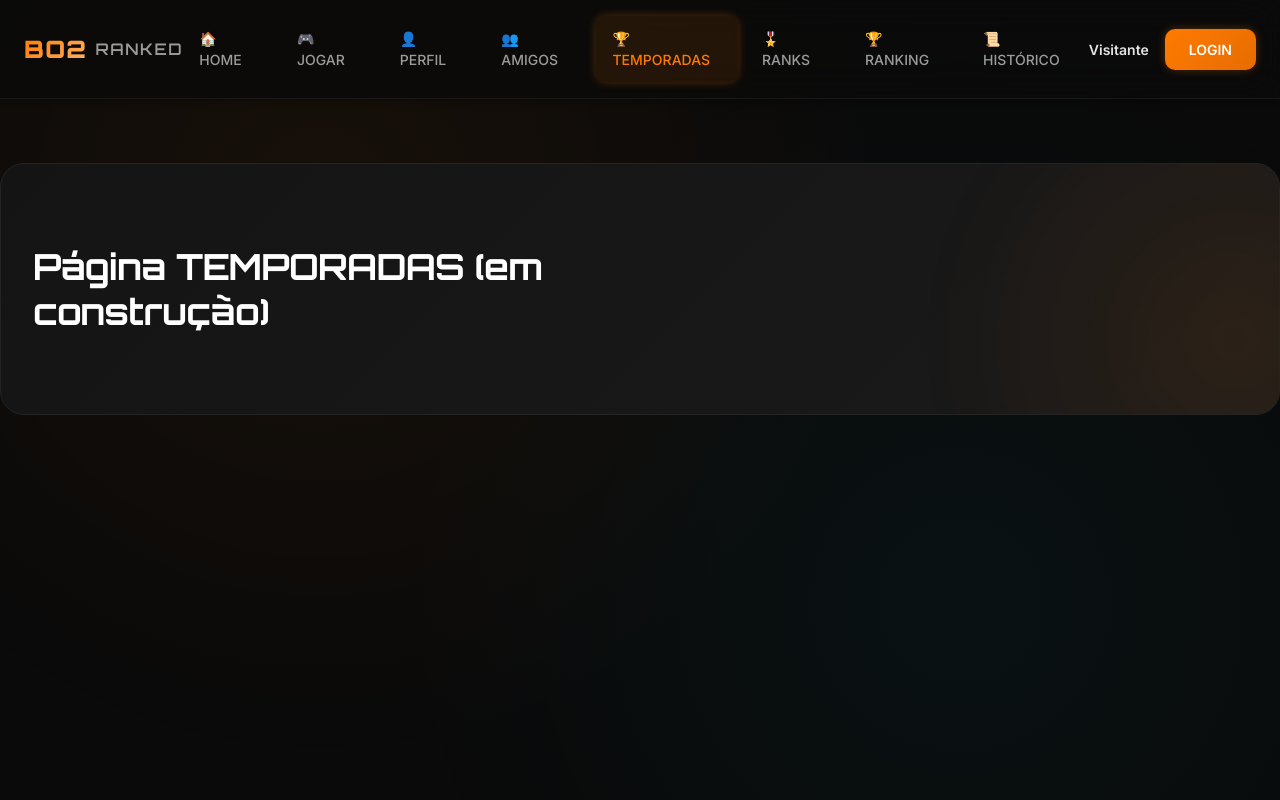
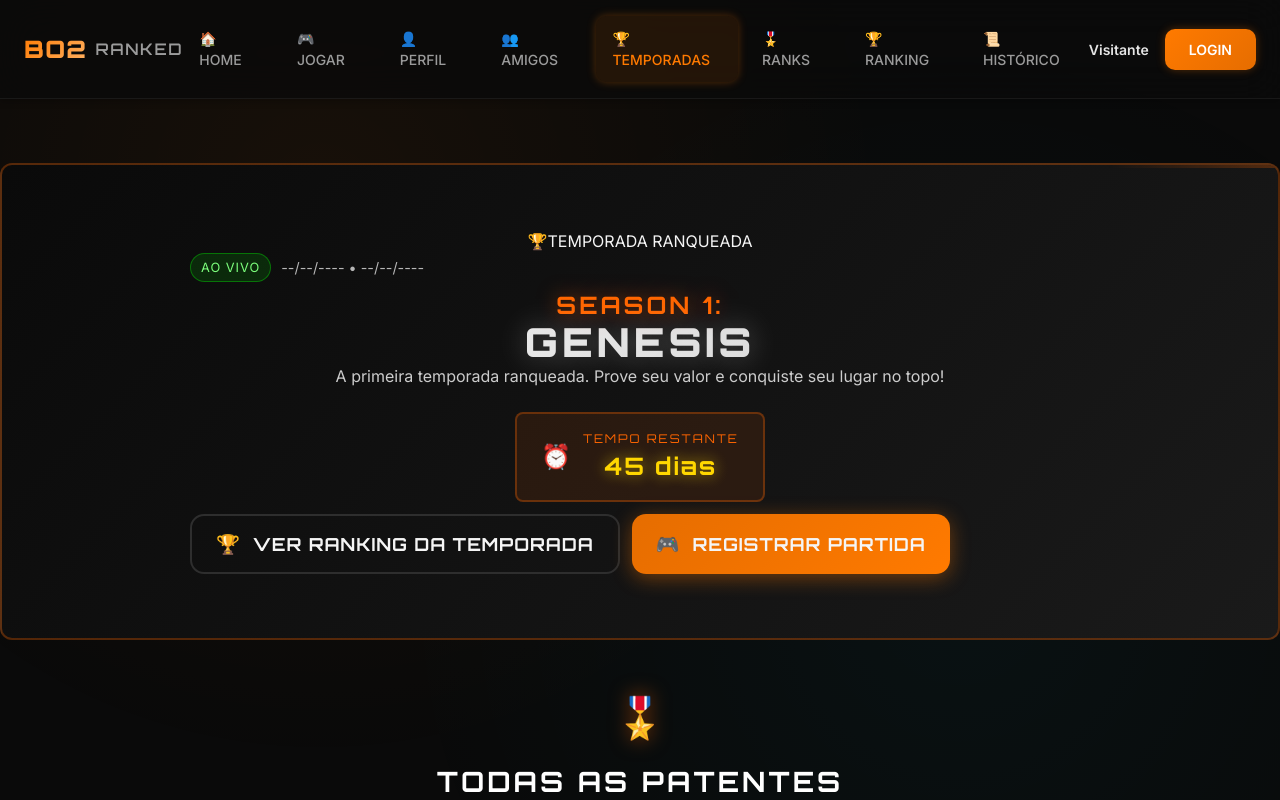
Before and after one commit to alanaraujo-bit/BO2-RANKEADO, a Next.js app: page / in a window 1280 px wide. Both pictures are taken after a click on the link "🏆 TEMPORADAS". Shown: the top 800 px of the page. Built offline with nearby package versions, Linux system fonts and the light colour scheme; a web font is replaced by a local one.

Commit message:
feat: migrar conteúdo da aba TEMPORADAS (seasons) para React

```diff
--- a/pages/index.js
+++ b/pages/index.js
@@ -797,8 +797,163 @@ export default function Home() {
         )}
         {activeTab === 'seasons' && (
           <div id="seasons" className="page active">
-            <div className="hero-banner hero-improved">
-              <h2 style={{color: '#fff'}}>Página TEMPORADAS (em construção)</h2>
+            {/* Active Season Hero */}
+            <div className="season-hero">
+              <div className="season-hero-content">
+                <div className="season-badge">
+                  <span className="badge-icon">🏆</span>
+                  <span className="badge-text">TEMPORADA RANQUEADA</span>
+                </div>
+                <div className="season-status-row">
+                  <span className="season-status-pill" id="seasonStatusPill">AO VIVO</span>
+                  <span className="season-dates" id="seasonDates">--/--/---- • --/--/----</span>
+                </div>
+                <h1 className="season-hero-title" id="activeSeasonName">
+                  <span className="title-highlight">SEASON 1:</span>
+                  <span className="title-main">GENESIS</span>
+                </h1>
+                <p className="season-hero-description" id="activeSeasonDescription">
+                  A primeira temporada ranqueada. Prove seu valor e conquiste seu lugar no topo!
+                </p>
+                <div className="season-timer" id="seasonTimer">
+                  <div className="timer-icon">⏰</div>
+                  <div className="timer-content">
+                    <div className="timer-label">Tempo Restante</div>
+                    <div className="timer-value" id="timerValue">45 dias</div>
+                  </div>
+                </div>
+                <div className="season-hero-actions" style={{marginTop:12, display:'flex', gap:12, flexWrap:'wrap'}}>
+                  <button className="btn-hero-secondary" onClick={() => setActiveTab('leaderboard')}>
+                    <span className="btn-icon">🏆</span>
+                    <span className="btn-text">VER RANKING DA TEMPORADA</span>
+                  </button>
+                  <button className="btn-hero-primary" onClick={() => setActiveTab('play')}>
+                    <span className="btn-icon">🎮</span>
+                    <span className="btn-text">REGISTRAR PARTIDA</span>
+                  </button>
+                </div>
+              </div>
+            </div>
+
+            {/* Player Rank Progress (placeholder) */}
+            <div className="player-rank-progress" id="playerRankProgress" style={{display: 'none'}}>
+              <div className="section-header">
+                <span className="section-badge">📊</span>
+                <h2 className="section-title">SEU PROGRESSO ATUAL</h2>
+                <p className="section-subtitle">Acompanhe sua evolução rumo ao topo</p>
+              </div>
+
+              <div className="current-rank-display">
+                <div className="current-rank-card">
+                  <div className="rank-icon-large" id="currentRankIcon">🥉</div>
+                  <div className="rank-info-large">
+                    <div className="rank-label-large">PATENTE ATUAL</div>
+                    <div className="rank-name-huge" id="currentRankName">BRONZE I</div>
+                    <div className="rank-mmr-large">
+                      <span className="mmr-value-large" id="currentMMRValue">150</span>
+                      <span className="mmr-label-large">MMR</span>
+                    </div>
+                  </div>
+                </div>
+
+                <div className="progress-arrow">➜</div>
+
+                <div className="next-rank-card">
+                  <div className="rank-icon-medium" id="nextRankIcon">🥈</div>
+                  <div className="rank-info-medium">
+                    <div className="rank-label-medium">PRÓXIMA PATENTE</div>
+                    <div className="rank-name-medium" id="nextRankName">PRATA I</div>
+                    <div className="mmr-needed-display">
+                      <span id="mmrNeededValue">150</span> MMR restantes
+                    </div>
+                  </div>
+                </div>
+              </div>
+
+              <div className="progress-bar-section">
+                <div className="progress-labels">
+                  <span className="progress-current" id="progressCurrentMMR">0 MMR</span>
+                  <span className="progress-percentage-display" id="progressPercentageDisplay">0%</span>
+                  <span className="progress-target" id="progressTargetMMR">300 MMR</span>
+                </div>
+                <div className="progress-bar-container-large">
+                  <div className="progress-bar-fill-large" id="progressBarFillLarge" style={{width: '0%'}}>
+                    <div className="progress-shine-effect"></div>
+                    <div className="progress-stripes"></div>
+                  </div>
+                </div>
+              </div>
+            </div>
+
+            {/* Ranks Overview */}
+            <div className="ranks-table-section">
+              <div className="section-header">
+                <span className="section-badge">🎖️</span>
+                <h2 className="section-title">TODAS AS PATENTES</h2>
+                <p className="section-subtitle">Conheça todos os ranks e seus requisitos de MMR</p>
+              </div>
+
+              <div className="ranks-grid"></div>
+            </div>
+
+            {/* Tips */}
+            <div className="ranks-tips-section">
+              <div className="section-header">
+                <span className="section-badge">💡</span>
+                <h2 className="section-title">DICAS PARA EVOLUIR MAIS RÁPIDO</h2>
+                <p className="section-subtitle">Estratégias comprovadas para dominar o ranked</p>
+              </div>
+              <div className="tips-grid">
+                <div className="tip-card">
+                  <div className="tip-icon">🎯</div>
+                  <h3 className="tip-title">Foque em Objetivos</h3>
+                  <p className="tip-description">Em modos como Domination e Hardpoint, capture pontos estrategicamente. Kills não valem nada sem controle de mapa.</p>
+                </div>
+                <div className="tip-card">
+                  <div className="tip-icon">🔫</div>
+                  <h3 className="tip-title">Domine Seu Loadout</h3>
+                  <p className="tip-description">Use armas e perks que complementam seu estilo. AN-94, MSMC e DSR-50 são meta. Hardline e Toughness são essenciais.</p>
+                </div>
+                <div className="tip-card">
+                  <div className="tip-icon">🗺️</div>
+                  <h3 className="tip-title">Conheça os Mapas</h3>
+                  <p className="tip-description">Estude spawn points, rotas de flank e power positions. Conhecimento de mapa é metade da vitória.</p>
+                </div>
+                <div className="tip-card">
+                  <div className="tip-icon">👥</div>
+                  <h3 className="tip-title">Jogue em Equipe</h3>
+                  <p className="tip-description">Comunique-se, cubra companheiros e coordene streaks. Trabalho em equipe vence partidas ranqueadas.</p>
+                </div>
+                <div className="tip-card">
+                  <div className="tip-icon">📊</div>
+                  <h3 className="tip-title">Analise Seus Erros</h3>
+                  <p className="tip-description">Revise partidas perdidas. Identifique padrões de morte e ajuste seu posicionamento e timing.</p>
+                </div>
+                <div className="tip-card">
+                  <div className="tip-icon">⏱️</div>
+                  <h3 className="tip-title">Consistência &gt; Grind</h3>
+                  <p className="tip-description">Melhor jogar 3 partidas focado que 10 cansado. Mantenha performance constante para subir ranks.</p>
+                </div>
+              </div>
+            </div>
+
+            {/* Ranks CTA */}
+            <div className="ranks-cta">
+              <div className="ranks-cta-content">
+                <div className="cta-icon-large">⚔️</div>
+                <h2 className="cta-title-large">PRONTO PARA A BATALHA?</h2>
+                <p className="cta-description-large">Coloque seu treinamento em prática. Registre suas vitórias e comece sua jornada rumo ao topo.</p>
+                <div className="cta-buttons-large">
+                  <button className="btn-cta-primary-large" onClick={() => setActiveTab('play')}>
+                    <span className="btn-icon">🎮</span>
+                    <span>REGISTRAR BATALHA</span>
+                  </button>
+                  <button className="btn-cta-secondary-large" onClick={() => setActiveTab('profile')}>
+                    <span className="btn-icon">📊</span>
+                    <span>VER MEU PERFIL</span>
+                  </button>
+                </div>
+              </div>
             </div>
           </div>
         )}
```
